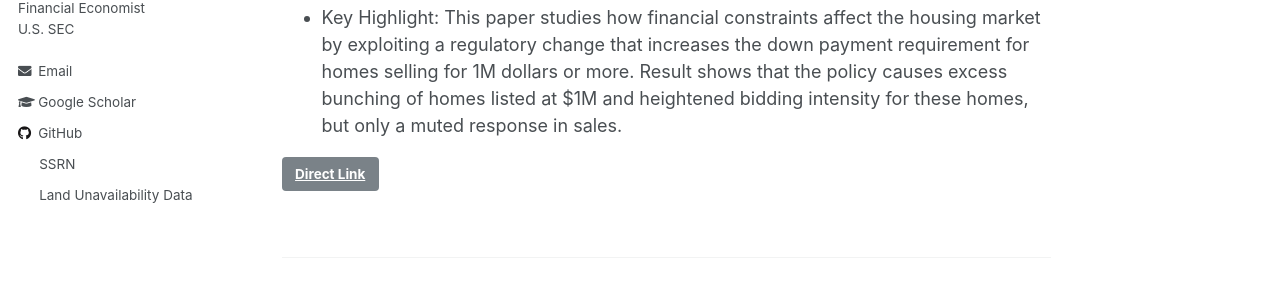
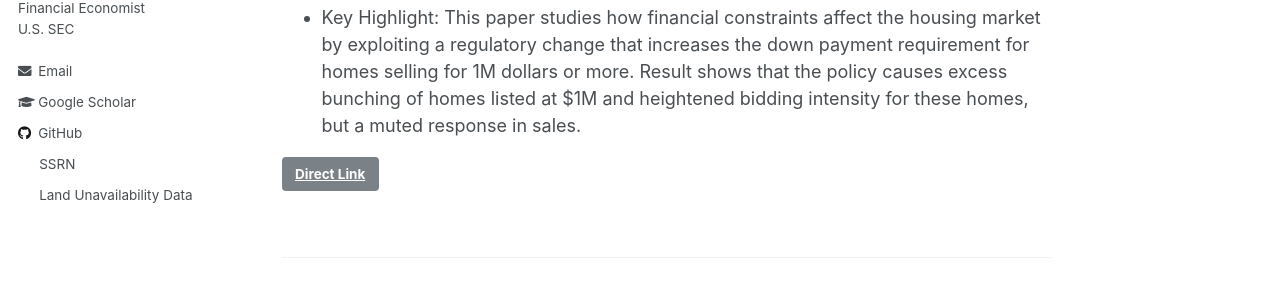
Before and after one commit to ChandlerLutz/ChandlerLutz.github.io, a Jekyll site: the page built from _publications/2021-effects-of-a-targeted-financial-constraint.md, in a window 1280 px wide and 1001 px high. Shown: the part 334-638 px from the top of the window. Built offline with Jekyll 4.4.1, drawn with Linux system fonts in a browser that asks for light colours.

Commit message:
Update papers

```diff
--- a/_publications/2021-effects-of-a-targeted-financial-constraint.md
+++ b/_publications/2021-effects-of-a-targeted-financial-constraint.md
@@ -8,4 +8,4 @@ paperurl: '/files/The Effects of a Targeted Financial Constraint on the Housing
 link: 'https://doi.org/10.1093/rfs/hhab047'
 citation: '<b>Review of Financial Studies</b>. 2021. <a href="https://scholar.google.com/scholar?hl=en&as_sdt=0%2C5&q=%22The+Effects+of+a+Targeted+Financial+Constraint+on+the+Housing+Market%22&btnG=#d=gs_cit&u=%2Fscholar%3Fq%3Dinfo%3AdXYmpzMLY_IJ%3Ascholar.google.com%2F%26output%3Dcite%26scirp%3D0%26hl%3Den">Citation</a>'
 ---
-* Key Highlight: This paper studies how financial constraints affect the housing market by exploiting a regulatory change that increases the down payment requirement for homes selling for 1M dollars or more. Result shows that the policy causes excess bunching of homes listed at \$1M and heightened bidding intensity for these homes, but only a muted response in sales.
+* Key Highlight: This paper studies how financial constraints affect the housing market by exploiting a regulatory change that increases the down payment requirement for homes selling for 1M dollars or more. Result shows that the policy causes excess bunching of homes listed at \$1M and heightened bidding intensity for these homes, but a muted response in sales.
```
Also changed, not shown: _workingpapers/2021-land-unavailability.md (+1 -1 lines).
